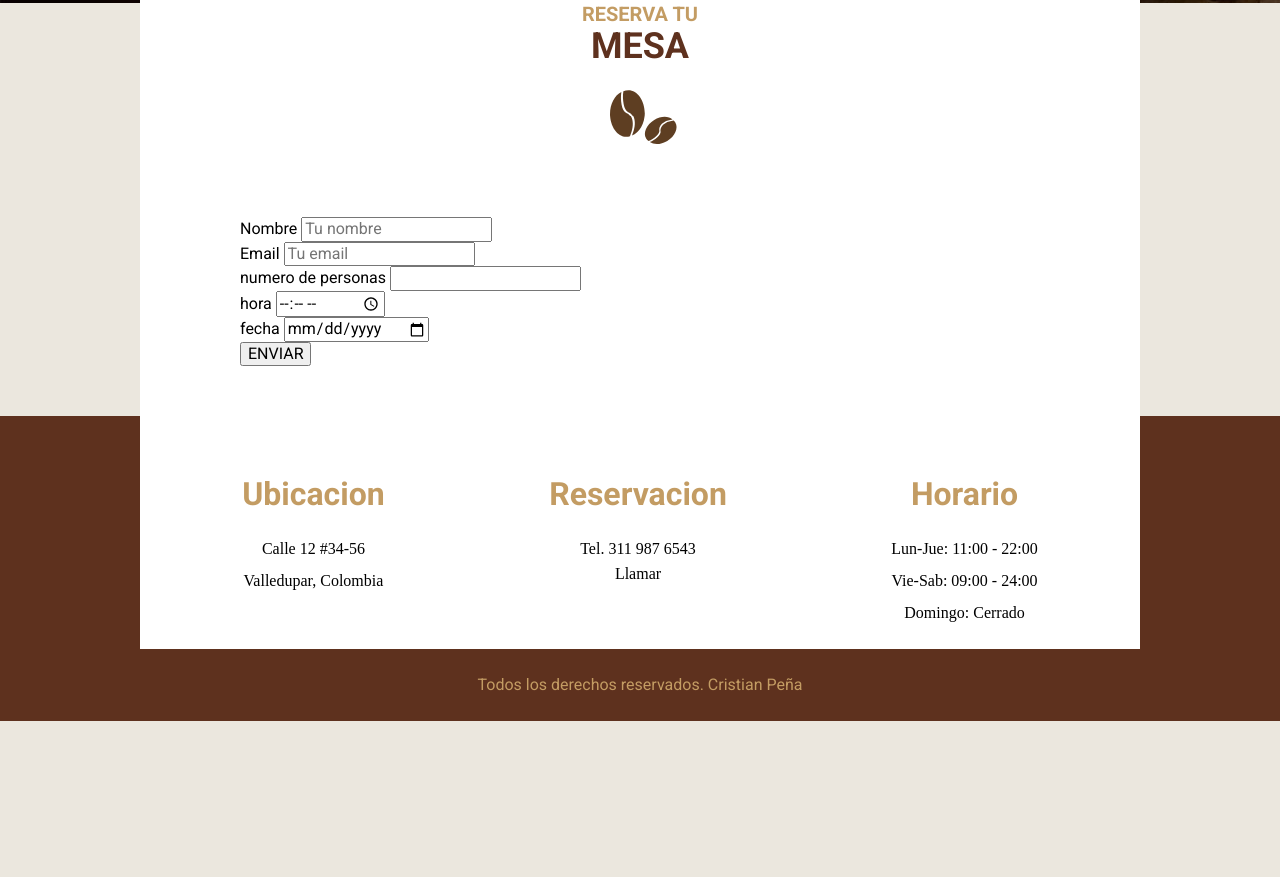
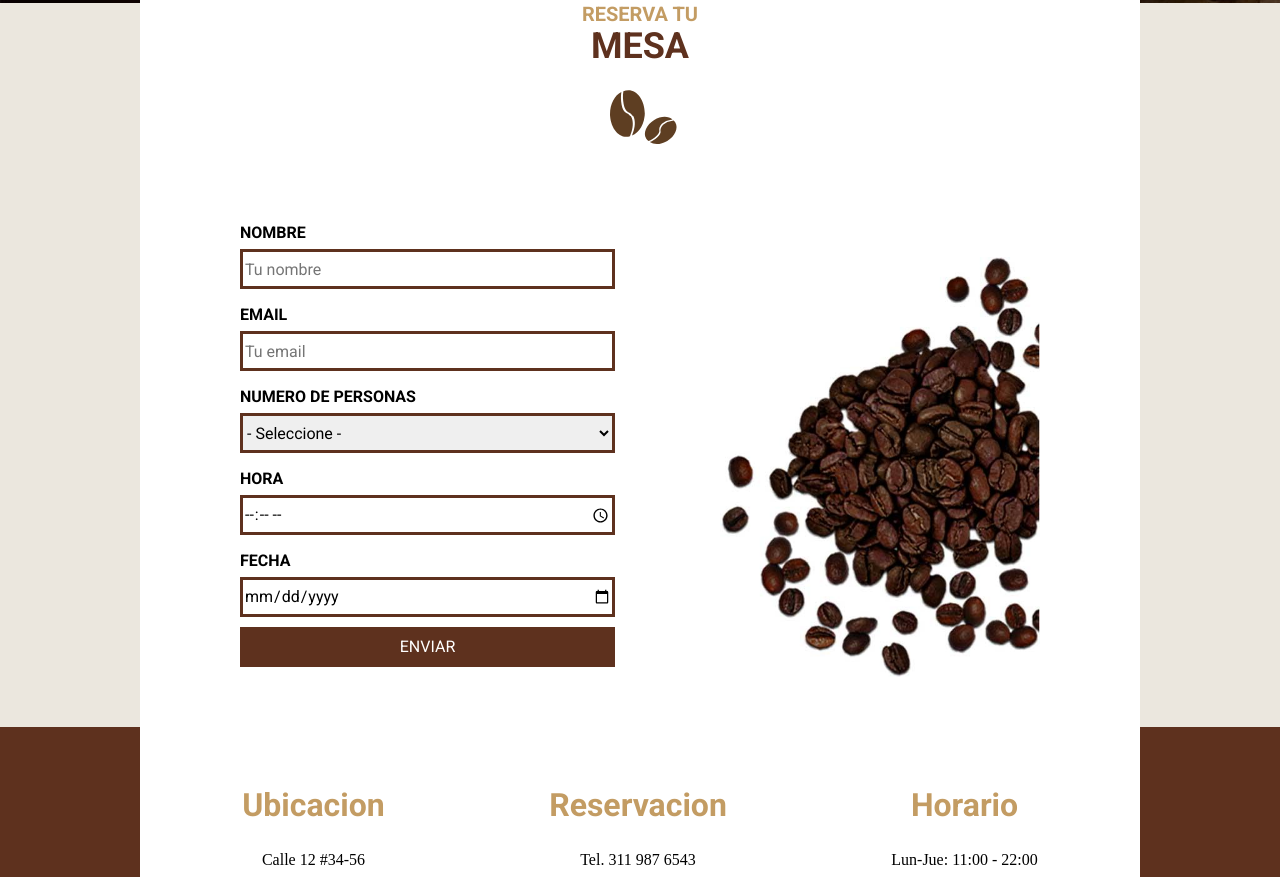
Before and after one commit to cristianps1988/11-cafeteria, a website: page contacto.html in a window 1280 px wide. Shown: the part 597-1474 px from the top of the page. Before the commit the page ends 1318 px from the top, so only its background shows below. Drawn offline with Linux system fonts and the light colour scheme; a web font is replaced by a local one.

Commit message:
finished

```diff
--- a/contacto.html
+++ b/contacto.html
@@ -40,25 +40,35 @@
             <form>
                 <div class="campo">
                     <label for="nombre">Nombre</label>
-                    <input type="text" id="nombre" placeholder="Tu nombre">
+                    <input type="text" id="nombre" placeholder="Tu nombre" required>
                 </div>
                 <div class="campo">
                     <label for="email">Email</label>
-                    <input type="email" id="email" placeholder="Tu email">
+                    <input type="email" id="email" placeholder="Tu email" required>
                 </div>
                 <div class="campo">
                     <label for="personas">numero de personas</label>
-                    <input type="" id="personas">
+                    <select name="personas" id="personas" required>
+                        <option disabled selected value="">- Seleccione -</option>
+                        <option value="1">1</option>
+                        <option value="2">2</option>
+                        <option value="3">4</option>
+                        <option value="4">6</option>
+                        <option value="5">8</option>
+                        <option value="">10</option>
+                    </select>
                 </div>
                 <div class="campo">
                     <label for="hora">hora</label>
-                    <input type="time" id="hora" ">
+                    <input type="time" id="hora" min="09:00" max="18:00">
                 </div>
                 <div class="campo">
                     <label for="fecha">fecha</label>
-                    <input type="date" id="fecha" ">
+                    <input type="date" id="fecha" required>
                 </div>
-                <input type="button" value="ENVIAR">
+                <div class="campo">
+                    <input class="btn" type="submit" value="ENVIAR">
+                </div>
             </form>
         </div>
     </main>
--- a/gulpfile.js
+++ b/gulpfile.js
@@ -3,6 +3,9 @@ const {src, dest, watch, series} = require('gulp'); //importar funciones de gulp
 const sass = require('gulp-sass')(require('sass')); //importar sass y gulp-sass
 const postcss = require('gulp-postcss');
 const autoprefixer = require('autoprefixer');
+const sourcemaps = require('gulp-sourcemaps');
+const cssnano = require('cssnano');
+
 //Imagenes
 const imagemin = require('gulp-imagemin')
 const webp = require('gulp-webp')
@@ -11,8 +14,10 @@ const avif = require('gulp-avif')
 function css(){
     //pasos para compilar sass
     return src('src/scss/app.scss') // buscar el archivo a compilar
+        .pipe(sourcemaps.init())
         .pipe(sass()) //compilar el archivo
-        .pipe(postcss([autoprefixer()]))
+        .pipe(postcss([autoprefixer(), cssnano()]))
+        .pipe(sourcemaps.write('.'))
         .pipe(dest('build/css')) // guardar el .css
 
 }
--- a/package.json
+++ b/package.json
@@ -18,11 +18,13 @@
   "homepage": "https://github.com/cristianps1988/11-cafeteria#readme",
   "devDependencies": {
     "autoprefixer": "^10.4.13",
+    "cssnano": "^5.1.14",
     "gulp": "^4.0.0",
     "gulp-avif": "^1.1.1",
     "gulp-imagemin": "^7.1.0",
     "gulp-postcss": "^9.0.1",
     "gulp-sass": "^5.1.0",
+    "gulp-sourcemaps": "^3.0.0",
     "gulp-webp": "^4.0.1",
     "postcss": "^8.4.20",
     "sass": "^1.56.2"
--- a/src/SCSS/internas/_contacto.scss
+++ b/src/SCSS/internas/_contacto.scss
@@ -1,2 +1,37 @@
 @use 'base/variables' as v;
 @use 'base/mixins' as m;
+
+.contenido-contacto{
+    .campo{
+        margin-bottom: 1rem;
+        label{
+            text-transform: uppercase;
+            line-height: 2;
+            font-weight: 700;
+        }
+        select,
+        input{
+            width: 100%;
+            border: 3px solid v.$primario;
+            height: 4rem;
+        }
+        .btn{
+            background-color: v.$primario;
+            color: v.$blanco;
+            border: none;
+            &:hover{
+                cursor: pointer;
+                background-color: v.$secundario;
+            }
+        }
+    }
+
+    @include m.desktop {
+        @include m.grid(2, v.$separacion);
+        background-image: url(../img/granos_cafe.jpg);
+        background-repeat: no-repeat;
+        background-position: bottom right;
+        aspect-ratio: 16/6;
+        background-size: 40%;
+    }
+}
```
Also changed, not shown: build/css/app.css, 2 other files.
